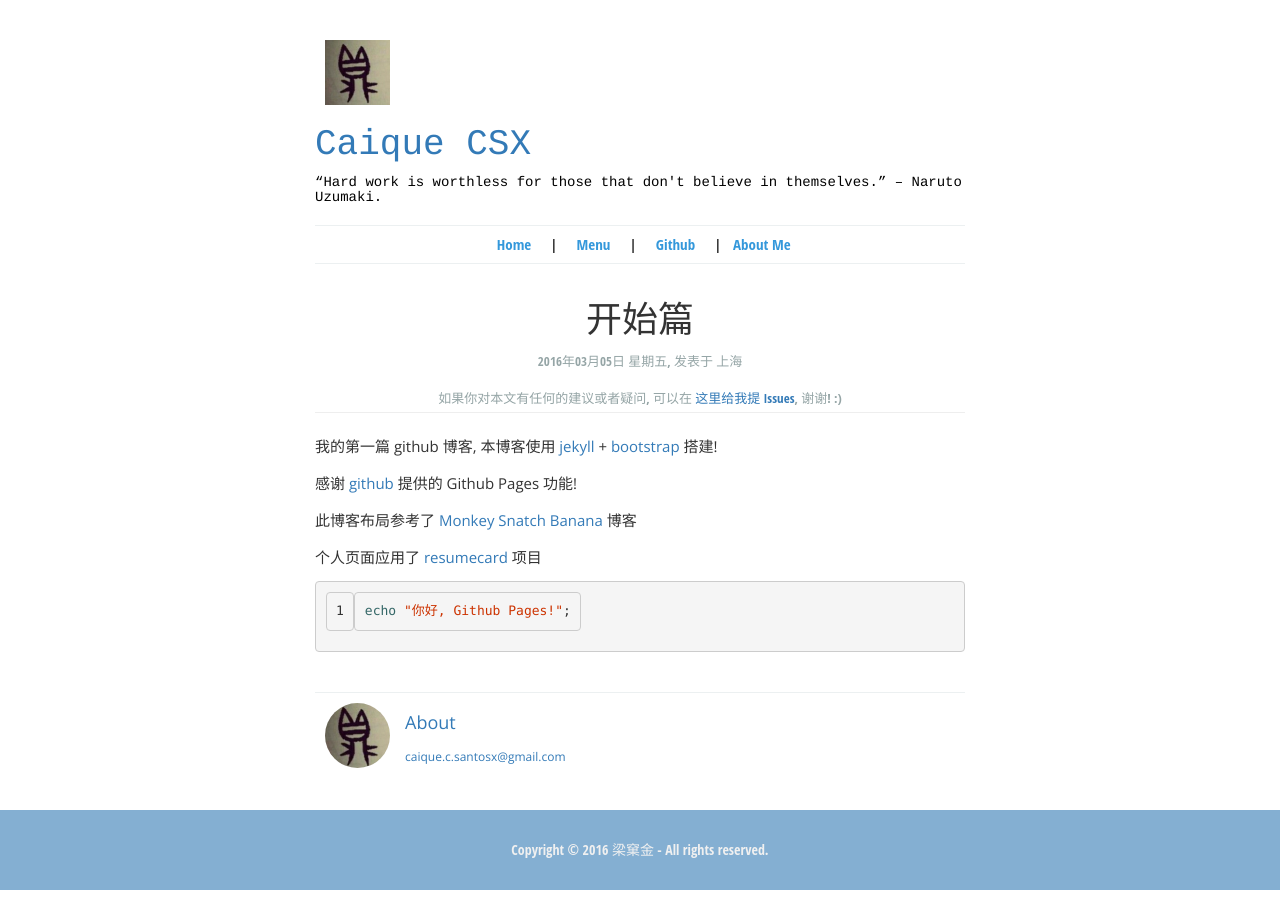
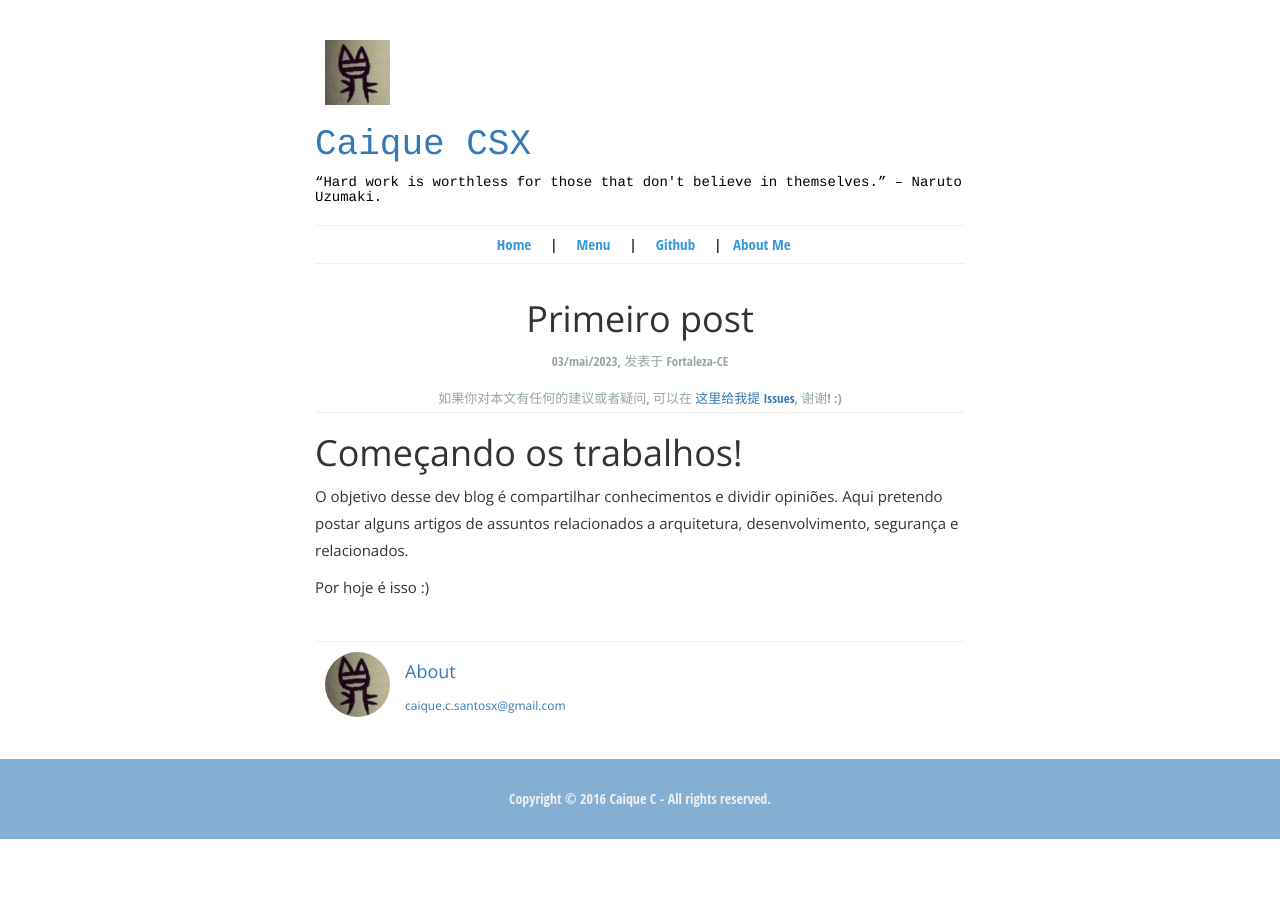
Before and after one commit to caiquecsx/caiquecsx.github.io, a Jekyll site: the page built from _posts/2016-03-04-Getting-Started.md, in a window 1280 px wide. Built offline with Jekyll 4.4.1, drawn with Linux system fonts in a browser that asks for light colours.

Commit message:
ajustes no template

````diff
--- a/_layouts/blog_layout.html
+++ b/_layouts/blog_layout.html
@@ -1,5 +1,5 @@
 <!DOCTYPE html>
-<html lang="zh-CN">
+<html lang="pt-BR">
 
   {% include head.html %}
 
--- a/_posts/2016-03-04-Getting-Started.md
+++ b/_posts/2016-03-04-Getting-Started.md
@@ -1,21 +1,14 @@
 ---
 layout: post_layout
-title: 开始篇
-time: 2016年03月05日 星期五
-location: 上海
+title: Primeiro post
+time: 03/mai/2023
+location: Fortaleza-CE
 pulished: true
 excerpt_separator: "```"
 ---
 
-我的第一篇 github 博客, 本博客使用 [jekyll](http://jekyll.bootcss.com/) + [bootstrap](http://v3.bootcss.com) 搭建!
+# Começando os trabalhos!
 
-感谢 [github](https://github.com) 提供的 Github Pages 功能!
+O objetivo desse dev blog é compartilhar conhecimentos e dividir opiniões. Aqui pretendo postar alguns artigos de assuntos relacionados a arquitetura, desenvolvimento, segurança e relacionados.
 
-此博客布局参考了 [Monkey Snatch Banana](http://www.monkeysnatchbanana.com/) 博客
-
-个人页面应用了 [resumecard](http://ddbullfrog.github.io/resumecard/) 项目
-
-
-```bash
-echo "你好, Github Pages!";
-```
+Por hoje é isso :)
--- a/about.html
+++ b/about.html
@@ -1,7 +1,9 @@
 ---
 layout: author_layout
 ---
-<div class="container">
+
+<h1>Nada ainda aqui</h1>
+<!-- <div class="container">
     <div class="row-center">
         <div class="col-md-7">
             {% if site.data.author.workHistory %}
@@ -132,4 +134,4 @@ layout: author_layout
             </div>
         </div>
     </div>
-</div>
+</div> -->
--- a/index.html
+++ b/index.html
@@ -16,7 +16,7 @@ layout: blog_layout
         </p>
         <p class="readmore">
             <a href="{{ post.url }}">
-                Show All
+                Leitura completa
                 <span class="glyphicon glyphicon-circle-arrow-right"></span>
             </a>
         </p>
````
Also changed, not shown: _data/author.yml (+5 -72 lines), _assets/mobile1.png (deleted), _assets/mobile2.png (deleted), _assets/normal.jpg (deleted), assets/demo/exrecyclerview-demo.gif (deleted).
